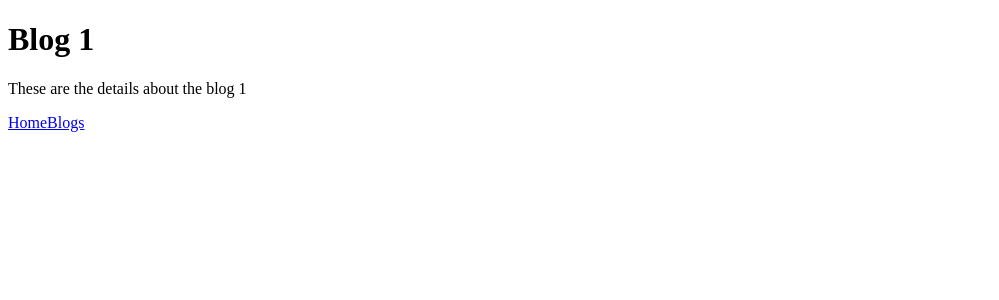
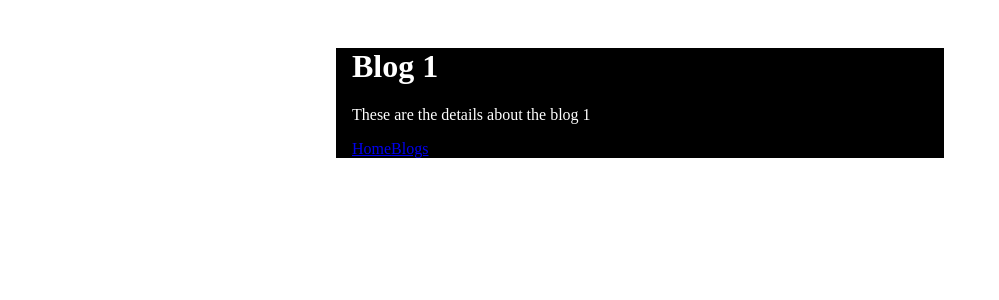
Before and after one commit to JoeMakuta/Next-Blog-App, a Next.js app: page /blog/1 in a window 1280 px wide. Shown: the top 300 px of the page, without its empty margins (0-999 px from the left). Built offline with nearby package versions, Linux system fonts and the light colour scheme.

Commit message:
Style : add styles from layout component

```diff
--- a/src/components/layout.jsx
+++ b/src/components/layout.jsx
@@ -1,5 +1,6 @@
+import styles from "./layout.module.css";
 const Layout = ({ children }) => {
-  return <div>{children}</div>;
+  return <div className={styles.container}>{children}</div>;
 };
 
 export default Layout;
--- /dev/null
+++ b/src/components/layout.module.css
@@ -0,0 +1,7 @@
+.container {
+  max-width: 36rem;
+  padding: 0 1rem;
+  margin: 3rem auto 6rem;
+  background-color: black;
+  color: white;
+}
--- a/src/pages/blog/[blogNumber]/index.jsx
+++ b/src/pages/blog/[blogNumber]/index.jsx
@@ -1,15 +1,18 @@
 import Link from "next/link";
+import Layout from "@/components/layout";
 import { useRouter } from "next/router";
 
 const SingleBlog = () => {
   const { blogNumber } = useRouter().query;
   return (
-    <div>
-      <h1>Blog {blogNumber}</h1>
-      <p>These are the details about the blog {blogNumber}</p>
-      <Link href='/'>Home</Link>
-      <Link href='/blog'>Blogs</Link>
-    </div>
+    <Layout>
+      <div>
+        <h1>Blog {blogNumber}</h1>
+        <p>These are the details about the blog {blogNumber}</p>
+        <Link href="/">Home</Link>
+        <Link href="/blog">Blogs</Link>
+      </div>
+    </Layout>
   );
 };
 
```
